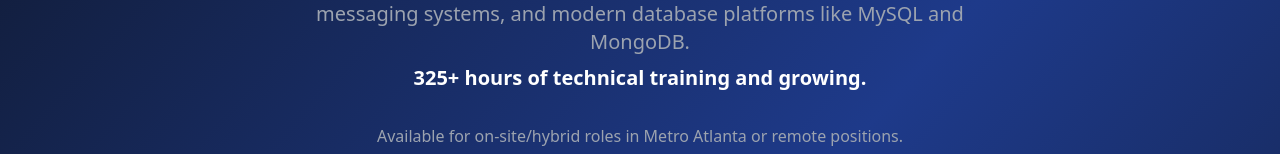
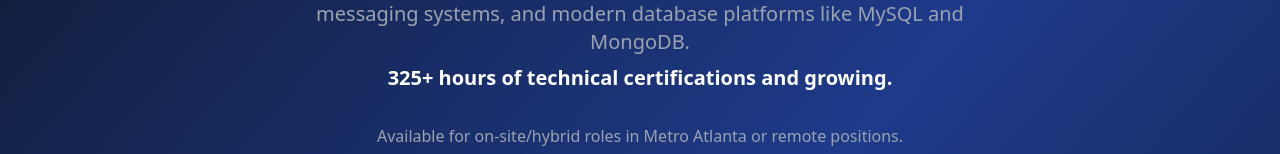
Before and after one commit to gemerethmax/employment-showcase-website, a React (Vite) app: page / in a window 1280 px wide. Shown: the part 401-555 px from the top of the page. Built offline with nearby package versions, Linux system fonts and the light colour scheme.

Commit message:
small edit

```diff
--- a/src/pages/Home.jsx
+++ b/src/pages/Home.jsx
@@ -18,7 +18,7 @@ function Home() {
           web applications with Spring Boot, React, distributed messaging systems, and modern database platforms like
           MySQL and MongoDB.
           <br />
-          <span className="block text-center mt-2 text-white font-semibold">325+ hours of technical training and growing.</span>
+          <span className="block text-center mt-2 text-white font-semibold">325+ hours of technical certifications and growing.</span>
         </p>
 
         <p className="text-md text-gray-400 mb-12">
```
